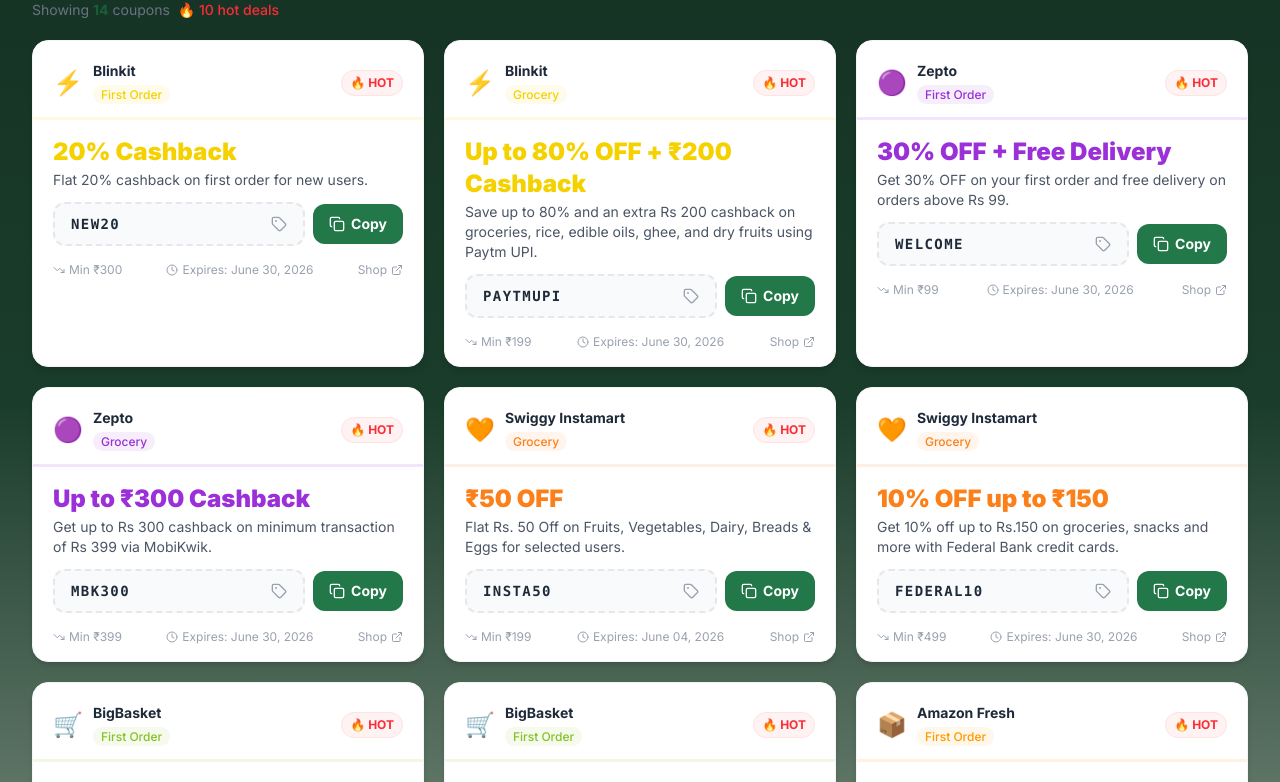
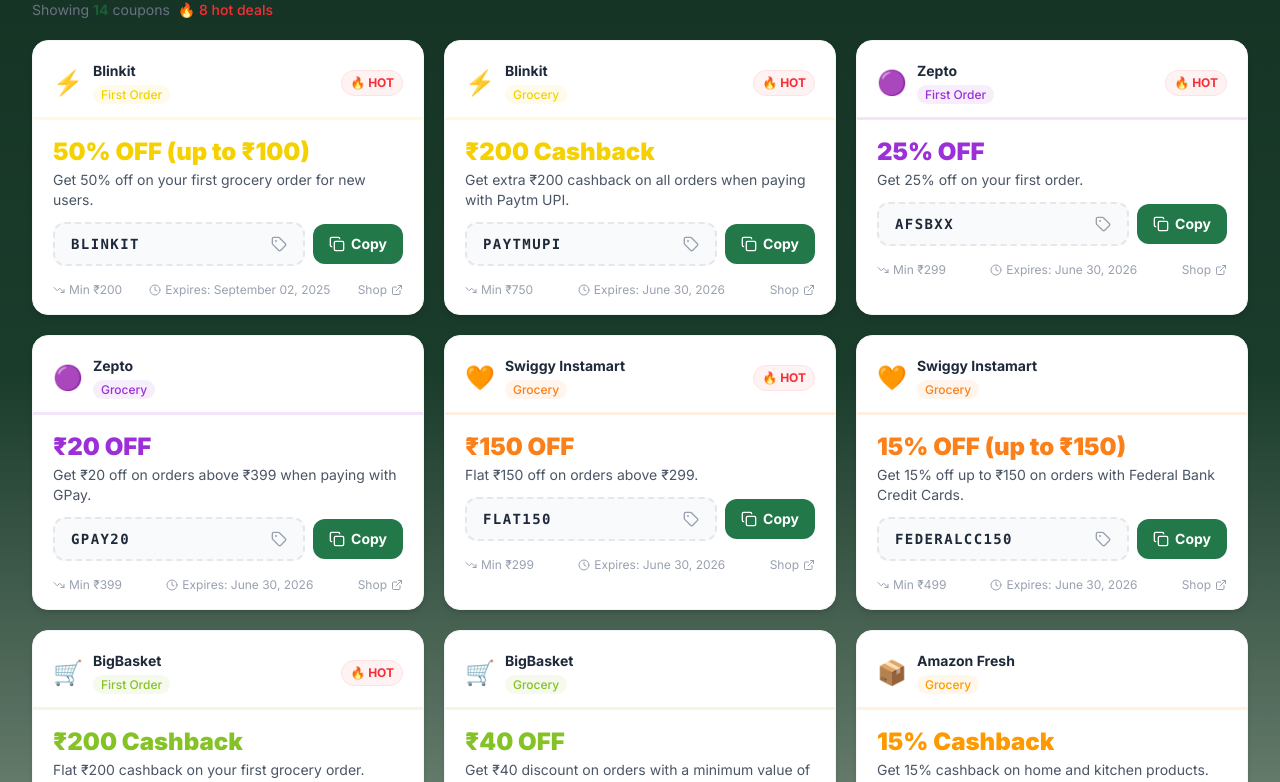
Before and after one commit to sanjaygitdutta/Fantastic-Mushroom-shop, a Next.js app: page /en/coupons in a window 1280 px wide. Shown: the part 814-1596 px from the top of the page. Built offline with nearby package versions, Linux system fonts and the light colour scheme; no server answers; the database is empty.

Commit message:
🎟️ Daily AI Coupons Update: 2026-06-05

```diff
--- a/src/data/coupons.ts
+++ b/src/data/coupons.ts
@@ -16,20 +16,20 @@
 }
 
 export const COUPONS: Coupon[] = [
-  { id: 'bl1', platform: 'Blinkit', platformId: 'blinkit', code: 'NEW20', discount: '20% Cashback', description: 'Flat 20% cashback on first order for new users.', minOrder: 'Min ₹300', expiry: 'June 30, 2026', category: 'First Order', isHot: true, url: 'https://www.blinkit.com', bgColor: '#FFFDE7', textColor: '#F5D100', logo: '⚡' },
-  { id: 'bl2', platform: 'Blinkit', platformId: 'blinkit', code: 'PAYTMUPI', discount: 'Up to 80% OFF + ₹200 Cashback', description: 'Save up to 80% and an extra Rs 200 cashback on groceries, rice, edible oils, ghee, and dry fruits using Paytm UPI.', minOrder: 'Min ₹199', expiry: 'June 30, 2026', category: 'Grocery', isHot: true, url: 'https://www.blinkit.com', bgColor: '#FFFDE7', textColor: '#F5D100', logo: '⚡' },
-  { id: 'ze3', platform: 'Zepto', platformId: 'zepto', code: 'WELCOME', discount: '30% OFF + Free Delivery', description: 'Get 30% OFF on your first order and free delivery on orders above Rs 99.', minOrder: 'Min ₹99', expiry: 'June 30, 2026', category: 'First Order', isHot: true, url: 'https://www.zeptonow.com', bgColor: '#F3E5FF', textColor: '#9B30D9', logo: '🟣' },
-  { id: 'ze4', platform: 'Zepto', platformId: 'zepto', code: 'MBK300', discount: 'Up to ₹300 Cashback', description: 'Get up to Rs 300 cashback on minimum transaction of Rs 399 via MobiKwik.', minOrder: 'Min ₹399', expiry: 'June 30, 2026', category: 'Grocery', isHot: true, url: 'https://www.zeptonow.com', bgColor: '#F3E5FF', textColor: '#9B30D9', logo: '🟣' },
-  { id: 'sw5', platform: 'Swiggy Instamart', platformId: 'swiggy', code: 'INSTA50', discount: '₹50 OFF', description: 'Flat Rs. 50 Off on Fruits, Vegetables, Dairy, Breads & Eggs for selected users.', minOrder: 'Min ₹199', expiry: 'June 04, 2026', category: 'Grocery', isHot: true, url: 'https://www.swiggy.com/instamart', bgColor: '#FFF3E0', textColor: '#FC8019', logo: '🧡' },
-  { id: 'sw6', platform: 'Swiggy Instamart', platformId: 'swiggy', code: 'FEDERAL10', discount: '10% OFF up to ₹150', description: 'Get 10% off up to Rs.150 on groceries, snacks and more with Federal Bank credit cards.', minOrder: 'Min ₹499', expiry: 'June 30, 2026', category: 'Grocery', isHot: false, url: 'https://www.swiggy.com/instamart', bgColor: '#FFF3E0', textColor: '#FC8019', logo: '🧡' },
-  { id: 'bi7', platform: 'BigBasket', platformId: 'bigbasket', code: 'BBKOTAK200', discount: '₹200 OFF', description: '₹200 OFF on your first BigBasket order with Kotak Bank.', minOrder: 'Min ₹1000', expiry: 'December 31, 2026', category: 'First Order', isHot: true, url: 'https://www.bigbasket.com', bgColor: '#F1F8E9', textColor: '#84C225', logo: '🛒' },
-  { id: 'bi8', platform: 'BigBasket', platformId: 'bigbasket', code: 'BBICICI20', discount: '20% OFF', description: '20% OFF on your first BigBasket order using ICICI debit or credit card.', minOrder: 'Min ₹1000', expiry: 'December 31, 2026', category: 'First Order', isHot: true, url: 'https://www.bigbasket.com', bgColor: '#F1F8E9', textColor: '#84C225', logo: '🛒' },
-  { id: 'am9', platform: 'Amazon Fresh', platformId: 'amazon', code: 'FRESH100', discount: '₹100 OFF', description: 'Flat ₹100 off on your first Amazon Fresh order.', minOrder: 'Min ₹500', expiry: 'June 30, 2026', category: 'First Order', isHot: true, url: 'https://www.amazon.in/fresh', bgColor: '#FFF8EE', textColor: '#FF9900', logo: '📦' },
-  { id: 'am10', platform: 'Amazon Fresh', platformId: 'amazon', code: 'AMAZONPAYICICI', discount: '10% Instant Discount', description: 'Get 10% instant discount on Amazon Fresh orders with Amazon Pay ICICI Bank Credit Card.', minOrder: 'Min ₹2000', expiry: 'June 30, 2026', category: 'Grocery', isHot: false, url: 'https://www.amazon.in/fresh', bgColor: '#FFF8EE', textColor: '#FF9900', logo: '📦' },
-  { id: 'ji11', platform: 'JioMart', platformId: 'jiomart', code: 'NEW100', discount: '₹100 OFF', description: 'Flat Rs. 100 off on your first order for new users.', minOrder: 'Min ₹199', expiry: 'June 30, 2026', category: 'First Order', isHot: true, url: 'https://www.jiomart.com', bgColor: '#E3F2FD', textColor: '#0070BA', logo: '🔵' },
-  { id: 'ji12', platform: 'JioMart', platformId: 'jiomart', code: 'MOBIKWIK100', discount: 'Up to ₹100 Cashback', description: 'Get up to Rs.100 cashback on minimum transaction of Rs.399 via Mobikwik UPI.', minOrder: 'Min ₹399', expiry: 'June 30, 2026', category: 'Grocery', isHot: false, url: 'https://www.jiomart.com', bgColor: '#E3F2FD', textColor: '#0070BA', logo: '🔵' },
-  { id: 'fl13', platform: 'Flipkart Minutes', platformId: 'flipkart', code: 'FKMINUTESNEW', discount: '₹75 OFF', description: 'Flat ₹75 off on your first order from Flipkart Minutes.', minOrder: 'Min ₹300', expiry: 'June 30, 2026', category: 'First Order', isHot: true, url: 'https://www.flipkart.com/grocery-store', bgColor: '#E8F0FE', textColor: '#2874F0', logo: '🛍️' },
-  { id: 'fl14', platform: 'Flipkart Minutes', platformId: 'flipkart', code: 'FKMPAYTM', discount: '₹50 Cashback', description: 'Get ₹50 cashback on orders above ₹500 when paying with Paytm.', minOrder: 'Min ₹500', expiry: 'June 30, 2026', category: 'Grocery', isHot: false, url: 'https://www.flipkart.com/grocery-store', bgColor: '#E8F0FE', textColor: '#2874F0', logo: '🛍️' },
+  { id: 'bl1', platform: 'Blinkit', platformId: 'blinkit', code: 'BLINKIT', discount: '50% OFF (up to ₹100)', description: 'Get 50% off on your first grocery order for new users.', minOrder: 'Min ₹200', expiry: 'September 02, 2025', category: 'First Order', isHot: true, url: 'https://www.blinkit.com', bgColor: '#FFFDE7', textColor: '#F5D100', logo: '⚡' },
+  { id: 'bl2', platform: 'Blinkit', platformId: 'blinkit', code: 'PAYTMUPI', discount: '₹200 Cashback', description: 'Get extra ₹200 cashback on all orders when paying with Paytm UPI.', minOrder: 'Min ₹750', expiry: 'June 30, 2026', category: 'Grocery', isHot: true, url: 'https://www.blinkit.com', bgColor: '#FFFDE7', textColor: '#F5D100', logo: '⚡' },
+  { id: 'ze3', platform: 'Zepto', platformId: 'zepto', code: 'AFSBXX', discount: '25% OFF', description: 'Get 25% off on your first order.', minOrder: 'Min ₹299', expiry: 'June 30, 2026', category: 'First Order', isHot: true, url: 'https://www.zeptonow.com', bgColor: '#F3E5FF', textColor: '#9B30D9', logo: '🟣' },
+  { id: 'ze4', platform: 'Zepto', platformId: 'zepto', code: 'GPAY20', discount: '₹20 OFF', description: 'Get ₹20 off on orders above ₹399 when paying with GPay.', minOrder: 'Min ₹399', expiry: 'June 30, 2026', category: 'Grocery', isHot: false, url: 'https://www.zeptonow.com', bgColor: '#F3E5FF', textColor: '#9B30D9', logo: '🟣' },
+  { id: 'sw5', platform: 'Swiggy Instamart', platformId: 'swiggy', code: 'FLAT150', discount: '₹150 OFF', description: 'Flat ₹150 off on orders above ₹299.', minOrder: 'Min ₹299', expiry: 'June 30, 2026', category: 'Grocery', isHot: true, url: 'https://www.swiggy.com/instamart', bgColor: '#FFF3E0', textColor: '#FC8019', logo: '🧡' },
+  { id: 'sw6', platform: 'Swiggy Instamart', platformId: 'swiggy', code: 'FEDERALCC150', discount: '15% OFF (up to ₹150)', description: 'Get 15% off up to ₹150 on orders with Federal Bank Credit Cards.', minOrder: 'Min ₹499', expiry: 'June 30, 2026', category: 'Grocery', isHot: false, url: 'https://www.swiggy.com/instamart', bgColor: '#FFF3E0', textColor: '#FC8019', logo: '🧡' },
+  { id: 'bi7', platform: 'BigBasket', platformId: 'bigbasket', code: 'BBFIRST200', discount: '₹200 Cashback', description: 'Flat ₹200 cashback on your first grocery order.', minOrder: 'Min ₹1000', expiry: 'December 31, 2024', category: 'First Order', isHot: true, url: 'https://www.bigbasket.com', bgColor: '#F1F8E9', textColor: '#84C225', logo: '🛒' },
+  { id: 'bi8', platform: 'BigBasket', platformId: 'bigbasket', code: 'MBKNEW', discount: '₹40 OFF', description: 'Get ₹40 discount on orders with a minimum value of ₹199. Valid for all users.', minOrder: 'Min ₹199', expiry: 'June 30, 2026', category: 'Grocery', isHot: false, url: 'https://www.bigbasket.com', bgColor: '#F1F8E9', textColor: '#84C225', logo: '🛒' },
+  { id: 'am9', platform: 'Amazon Fresh', platformId: 'amazon', code: 'HOM15', discount: '15% Cashback', description: 'Get 15% cashback on home and kitchen products.', minOrder: 'Min ₹200', expiry: 'December 31, 2024', category: 'Grocery', isHot: false, url: 'https://www.amazon.in/fresh', bgColor: '#FFF8EE', textColor: '#FF9900', logo: '📦' },
+  { id: 'am10', platform: 'Amazon Fresh', platformId: 'amazon', code: 'No Code Required (ICICI)', discount: '10% OFF', description: 'Get 10% off on grocery shopping with ICICI Bank cards.', minOrder: 'Min ₹1500', expiry: 'December 31, 2024', category: 'Grocery', isHot: true, url: 'https://www.amazon.in/fresh', bgColor: '#FFF8EE', textColor: '#FF9900', logo: '📦' },
+  { id: 'ji11', platform: 'JioMart', platformId: 'jiomart', code: 'NEW100', discount: '₹100 OFF', description: 'Flat ₹100 off on your first JioMart Quick order.', minOrder: 'Min ₹200', expiry: 'September 05, 2025', category: 'First Order', isHot: true, url: 'https://www.jiomart.com', bgColor: '#E3F2FD', textColor: '#0070BA', logo: '🔵' },
+  { id: 'ji12', platform: 'JioMart', platformId: 'jiomart', code: 'NEXT75', discount: '₹75 OFF', description: 'Flat ₹75 off on orders above ₹349.', minOrder: 'Min ₹349', expiry: 'June 30, 2026', category: 'Grocery', isHot: false, url: 'https://www.jiomart.com', bgColor: '#E3F2FD', textColor: '#0070BA', logo: '🔵' },
+  { id: 'fl13', platform: 'Flipkart Minutes', platformId: 'flipkart', code: 'No Code Required', discount: '₹100 OFF', description: 'Get ₹100 off on your first order for new users.', minOrder: 'Min ₹1299', expiry: 'June 30, 2026', category: 'First Order', isHot: true, url: 'https://www.flipkart.com/minutes', bgColor: '#E8F0FE', textColor: '#2874F0', logo: '🛍️' },
+  { id: 'fl14', platform: 'Flipkart Minutes', platformId: 'flipkart', code: 'No Code Required', discount: '₹50 OFF', description: 'Flat ₹50 off on orders above ₹2500 for all users.', minOrder: 'Min ₹2500', expiry: 'June 30, 2026', category: 'Grocery', isHot: false, url: 'https://www.flipkart.com/minutes', bgColor: '#E8F0FE', textColor: '#2874F0', logo: '🛍️' },
 ];
 
 export const SG_COUPONS: Coupon[] = [
```
